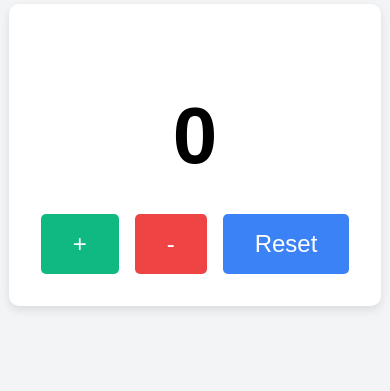
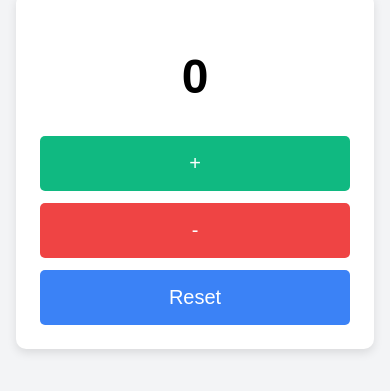
Before and after one commit to Lens2199/counter-app, a plain HTML site: page index.html in a window 390 px wide. Shown: the part 267-658 px from the top of the page. Drawn offline with Linux system fonts and the light colour scheme.

Commit message:
SCRUM-8: Styled mobile layout using flexbox and media queries

```diff
--- a/style.css
+++ b/style.css
@@ -27,6 +27,7 @@ body {
     display: flex;
     justify-content: center;
     gap: 1rem;
+    flex-wrap: wrap;
   }
 
   button {
@@ -58,3 +59,30 @@ body {
     transform: scale(1.05);
     box-shadow: 0 4px 20px rgba(0, 0, 0, 0.2);
   }
+
+  @media (max-width: 600px) {
+    body {
+      padding: 1rem;
+    }
+
+    .counter-container {
+      width: 100%;
+      padding: 1.5rem;
+      box-sizing: border-box;
+    }
+
+    h1#counter {
+      font-size: 3rem;
+    }
+
+    button {
+      width: 100%;
+      font-size: 1.25rem;
+      padding: 1rem;
+    }
+
+    .buttons {
+      flex-direction: column;
+      gap: 0.75rem;
+    }
+  }
```
